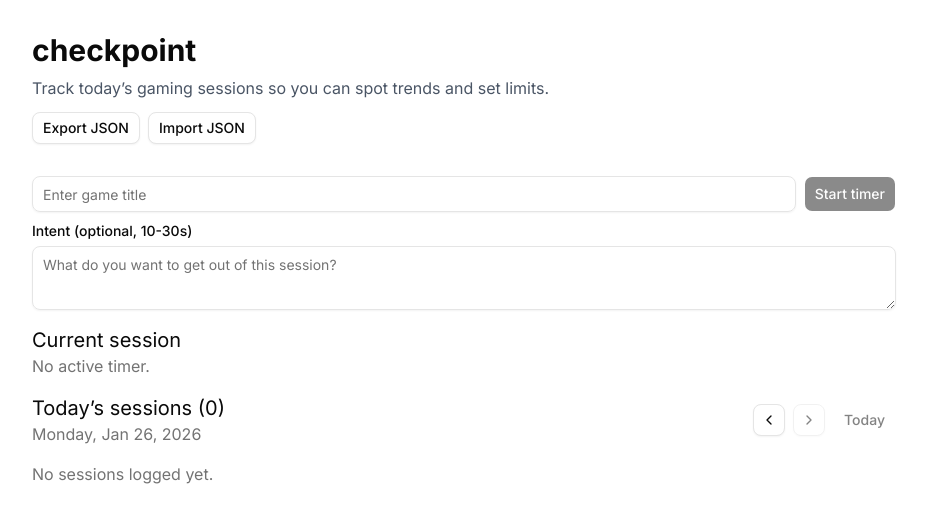
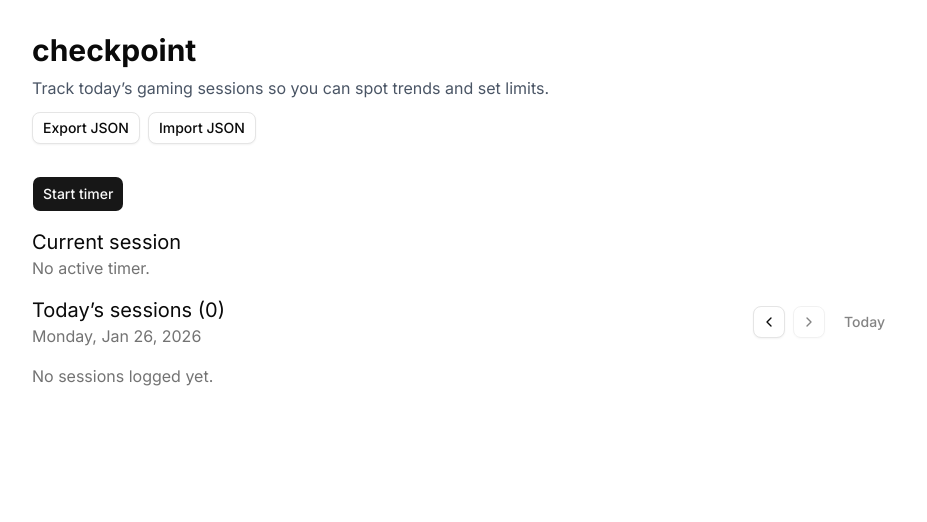
Before and after one commit to paulbgtr/checkpoint, a Next.js app: page /home in a window 1280 px wide. Shown: the top 522 px of the page, without its empty margins (176-1103 px from the left). Built offline with nearby package versions, Linux system fonts and the light colour scheme.

Commit message:
Add modal start trigger for timer

```diff
--- a/app/home/page.tsx
+++ b/app/home/page.tsx
@@ -313,6 +313,7 @@ export default function Page() {
           intent={intent}
           setIntent={setIntent}
           activeSession={activeSession}
+          startDisabled={Boolean(pendingSession)}
           handleStart={handleStart}
           handleStop={handleStop}
         />
--- a/components/home/timer-form.tsx
+++ b/components/home/timer-form.tsx
@@ -1,7 +1,21 @@
+"use client";
+
+import { useState } from "react";
+
 import { Input } from "../ui/input";
 import { Button } from "../ui/button";
 import { Textarea } from "../ui/textarea";
 import { Label } from "../ui/label";
+import {
+  AlertDialog,
+  AlertDialogAction,
+  AlertDialogCancel,
+  AlertDialogContent,
+  AlertDialogDescription,
+  AlertDialogFooter,
+  AlertDialogHeader,
+  AlertDialogTitle,
+} from "../ui/alert-dialog";
 import type { ActiveSession } from "@/lib/types/session";
 
 type Props = {
@@ -10,6 +24,7 @@ type Props = {
   intent: string;
   setIntent: (intent: string) => void;
   activeSession: ActiveSession | null;
+  startDisabled?: boolean;
   handleStart: () => void;
   handleStop: () => void;
 };
@@ -20,28 +35,50 @@ export const TimerForm = ({
   intent,
   setIntent,
   activeSession,
+  startDisabled = false,
   handleStart,
   handleStop,
 }: Props) => {
+  const [open, setOpen] = useState(false);
+  const canStart = gameName.trim().length > 0;
+
+  const handleStartSession = () => {
+    if (!canStart || startDisabled) {
+      return;
+    }
+    handleStart();
+    setOpen(false);
+  };
+
   return (
-    <div className="space-y-3">
-      <div className="flex gap-2">
+    <div className="flex items-center gap-2">
+      {activeSession ? (
+        <Button variant="destructive" onClick={handleStop}>
+          Stop timer
+        </Button>
+      ) : (
+        <AlertDialog open={open} onOpenChange={setOpen}>
+          <Button onClick={() => setOpen(true)} disabled={startDisabled}>
+            Start timer
+          </Button>
+          <AlertDialogContent>
+            <AlertDialogHeader>
+              <AlertDialogTitle>Start a session</AlertDialogTitle>
+              <AlertDialogDescription>
+                Set a quick intent before you start the timer.
+              </AlertDialogDescription>
+            </AlertDialogHeader>
+
+            <div className="space-y-4">
+              <div className="space-y-2">
+                <Label htmlFor="game-title">Game title</Label>
                 <Input
+                  id="game-title"
                   type="text"
                   placeholder="Enter game title"
                   value={gameName}
                   onChange={(event) => setGameName(event.target.value)}
-          disabled={Boolean(activeSession)}
                 />
-        {!activeSession ? (
-          <Button onClick={handleStart} disabled={!gameName.trim()}>
-            Start timer
-          </Button>
-        ) : (
-          <Button variant="destructive" onClick={handleStop}>
-            Stop timer
-          </Button>
-        )}
               </div>
 
               <div className="space-y-2">
@@ -51,11 +88,24 @@ export const TimerForm = ({
                   placeholder="What do you want to get out of this session?"
                   value={intent}
                   onChange={(event) => setIntent(event.target.value)}
-          disabled={Boolean(activeSession)}
                   maxLength={240}
                   rows={3}
                 />
               </div>
             </div>
+
+            <AlertDialogFooter>
+              <AlertDialogCancel>Cancel</AlertDialogCancel>
+              <AlertDialogAction
+                onClick={handleStartSession}
+                disabled={!canStart || startDisabled}
+              >
+                Start timer
+              </AlertDialogAction>
+            </AlertDialogFooter>
+          </AlertDialogContent>
+        </AlertDialog>
+      )}
+    </div>
   );
 };
```
Lines whose indentation alone changed are shown as unchanged.
